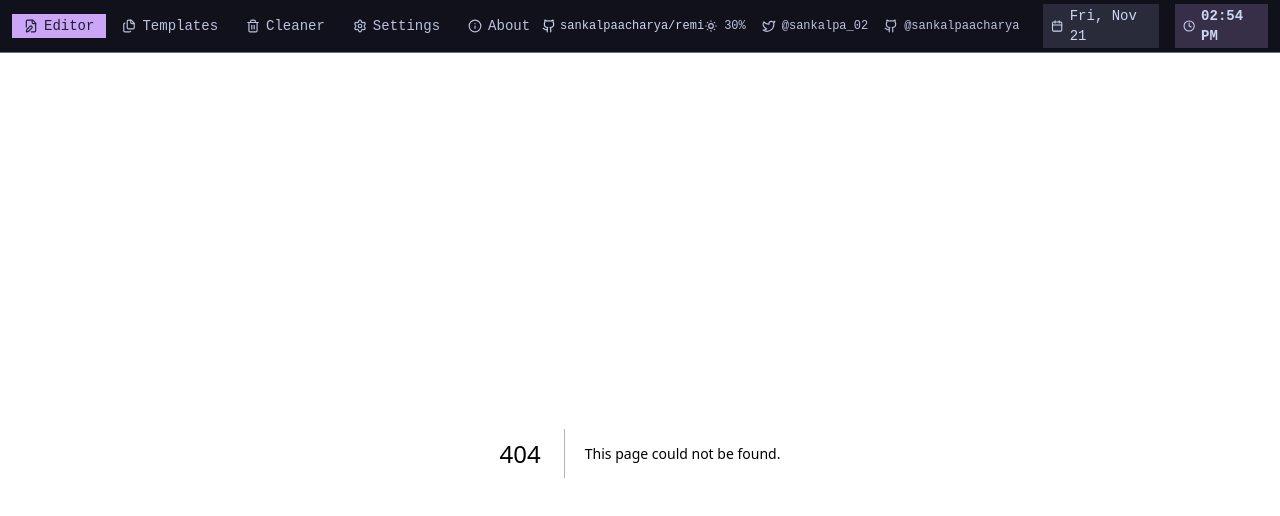
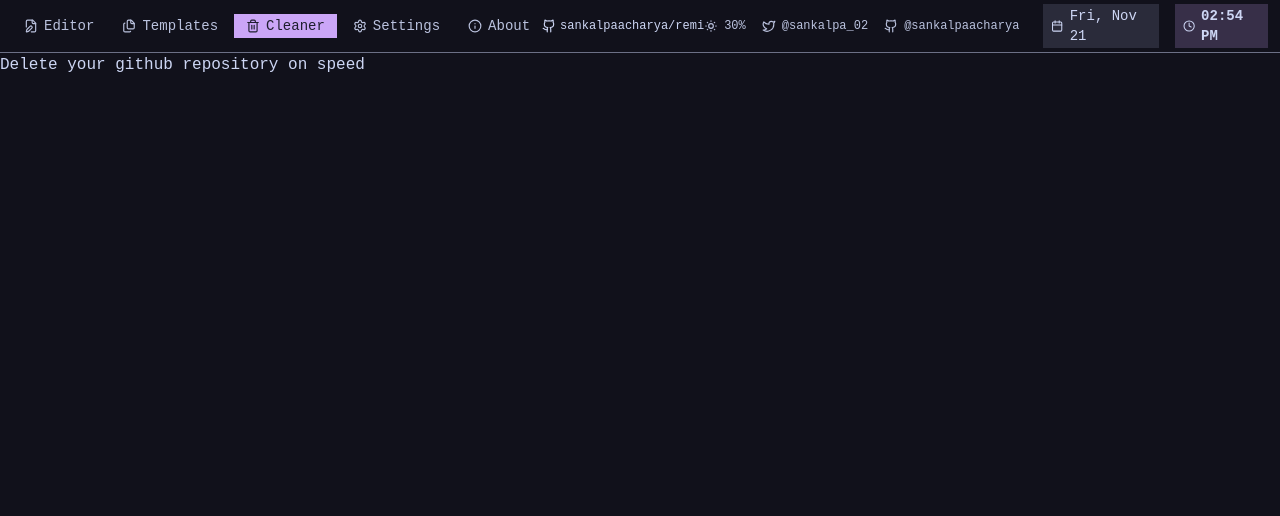
Before and after one commit to sankalpaacharya/remi, a Next.js app in the folder apps/web/: page /del in a window 1280 px wide. Before the commit this address had no page. Shown: the top 516 px of the page. Built offline with nearby package versions, Linux system fonts and the light colour scheme.

Commit message:
fix: ts error

```diff
--- /dev/null
+++ b/apps/web/src/app/del/page.tsx
@@ -0,0 +1,3 @@
+export default function Page() {
+  return <div>Delete your github repository on speed</div>;
+}
--- a/apps/web/src/components/status-bar.tsx
+++ b/apps/web/src/components/status-bar.tsx
@@ -14,17 +14,23 @@ import {
 } from "lucide-react";
 import RepoInput from "./repourl-input";
 import { usePathname, useRouter } from "next/navigation";
+import type { Route } from "next";
 
 export function StatusBar() {
   const pathname = usePathname();
   const router = useRouter();
 
-  const workspaces = [
-    { id: 1, name: "Editor", path: "/" as const, icon: FileEdit },
-    { id: 2, name: "Templates", path: "/templates" as const, icon: Files },
-    { id: 3, name: "Cleaner", path: "/clean" as const, icon: Trash2 },
-    { id: 4, name: "Settings", path: "/settings" as const, icon: Settings },
-    { id: 5, name: "About", path: "/about" as const, icon: Info },
+  const workspaces: {
+    id: number;
+    name: string;
+    path: Route;
+    icon: any;
+  }[] = [
+    { id: 1, name: "Editor", path: "/", icon: FileEdit },
+    { id: 2, name: "Templates", path: "/templates", icon: Files },
+    { id: 3, name: "Cleaner", path: "/del" as Route, icon: Trash2 },
+    { id: 4, name: "Settings", path: "/settings", icon: Settings },
+    { id: 5, name: "About", path: "/about", icon: Info },
   ];
 
   const activeWorkspace =
@@ -59,6 +65,7 @@ export function StatusBar() {
 
   return (
     <div className="flex w-full justify-between items-center px-3 py-1 bg-background border-b border-border text-foreground text-sm font-mono">
+      {/* Workspaces */}
       <div className="flex items-center gap-1">
         {workspaces.map((workspace) => {
           const Icon = workspace.icon;
@@ -78,9 +85,11 @@ export function StatusBar() {
           );
         })}
       </div>
+
       <div>
         <RepoInput />
       </div>
+
       {/* Status Items */}
       <div className="flex items-center gap-4">
         {statusItems.map(({ label, value, icon: Icon, link }, idx) => {
@@ -110,10 +119,12 @@ export function StatusBar() {
             </div>
           );
         })}
+
         <div className="flex items-center gap-1.5 ml-2 px-2 py-0.5 bg-muted/50">
           <Calendar className="size-3.5" />
           <span>{date}</span>
         </div>
+
         <div className="flex items-center gap-1.5 px-2 py-0.5 bg-primary/20 text-foreground">
           <Clock className="size-3.5" />
           <span className="font-semibold">{time}</span>
```
